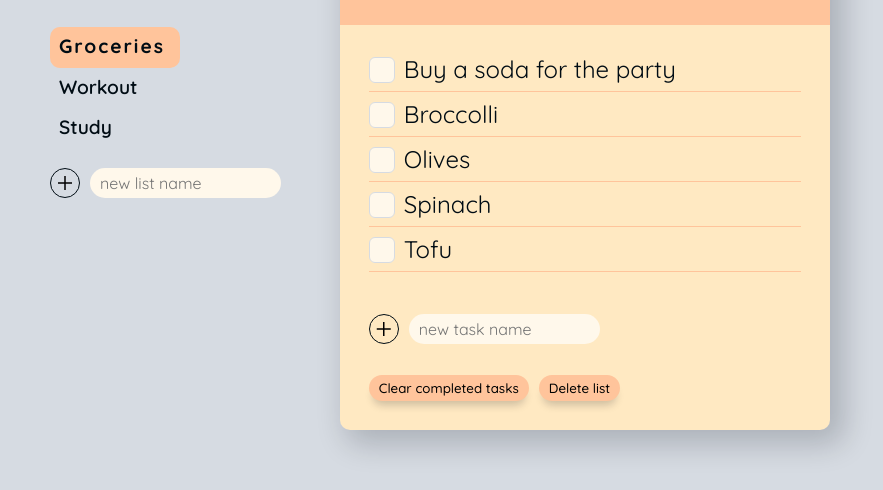
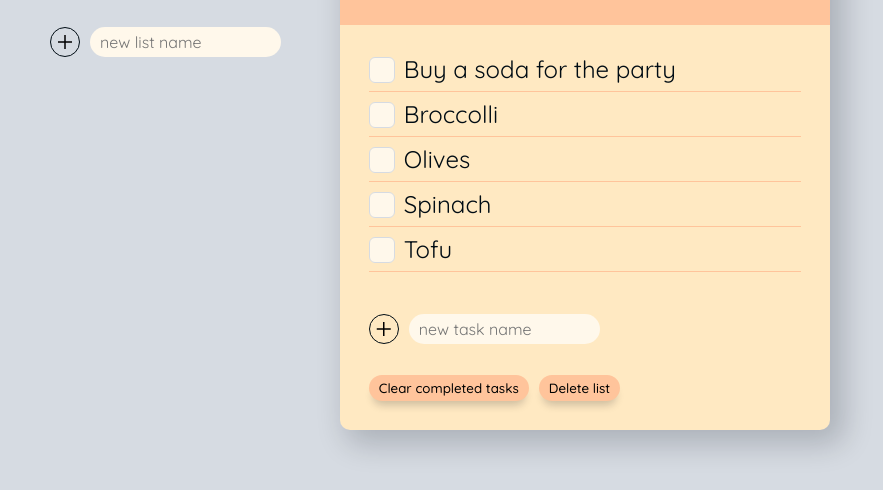
Before and after one commit to WWILLDDI/TO-DO-app, a plain HTML site: page index.html in a window 1280 px wide. Shown: the part 236-726 px from the top of the page, without its empty margins (200-1083 px from the left). Drawn offline with nearby package versions, Linux system fonts and the light colour scheme.

Commit message:
Update index.html

```diff
--- a/index.html
+++ b/index.html
@@ -7,6 +7,7 @@
     <title>TO DO APP</title>
 
     <link rel="stylesheet" href="styles/style.css" />
+    <script defer src="script.js"></script>
 
     <link rel="preconnect" href="https://fonts.googleapis.com" />
     <link rel="preconnect" href="https://fonts.gstatic.com" crossorigin />
@@ -21,7 +22,7 @@
     />
     <style>
       .material-symbols-outlined {
-        font-variation-settings: "FILL" 0, "wght" 400, "GRAD" 0, "opsz" 48;
+        font-variation-settings: 'FILL' 0, 'wght' 400, 'GRAD' 0, 'opsz' 48;
       }
     </style>
   </head>
@@ -30,16 +31,17 @@
 
     <div class="all-tasks">
       <h2 class="task-list-title">My lists</h2>
-      <ul class="task-list">
-        <li class="list-name active-list">Groceries</li>
+      <ul class="task-list" data-lists>
+        <!-- <li class="list-name active-list">Groceries</li>
         <li class="list-name">Workout</li>
-        <li class="list-name">Study</li>
+        <li class="list-name">Study</li> -->
       </ul>
 
-      <form action="">
+      <form action="" data-new-list-form>
         <input
           type="text"
           class="new list"
+          data-new-list-input
           placeholder="new list name"
           aria-label="new list name"
         />
```
